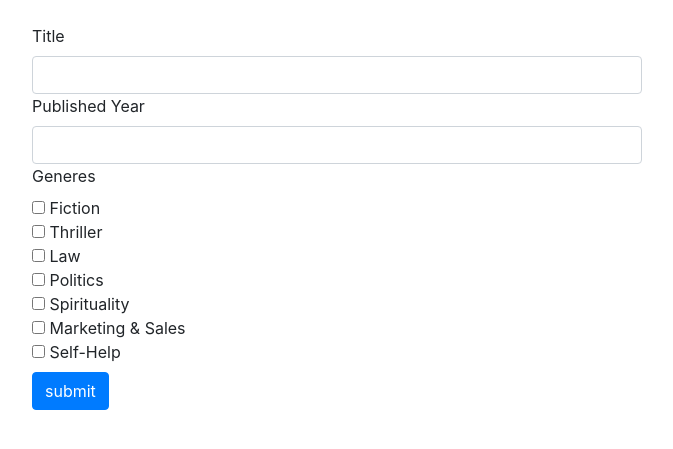
After one commit to thapashishir/jsonb_sqlalchemy, a Flask app: template jsonb_app/templates/edit.html in a window 1280 px wide. The commit adds this page. Shown: the top 449 px of the page, without its empty margins (303-976 px from the left). Run offline with Flask 2, Linux system fonts and the light colour scheme; the template is opened without the code that fills it, so the values that code supplies are empty; some libraries are stand-ins or nearby versions.

Commit message:
switch os + edit

```diff
--- a/jsonb_app/__init__.py
+++ b/jsonb_app/__init__.py
@@ -3,7 +3,7 @@ from flask_sqlalchemy import SQLAlchemy
 
 app = Flask(__name__)
 
-db_url='postgresql+psycopg2://postgres:password@localhost:5432/test_db'
+db_url='postgresql+psycopg2://postgres:passwd@localhost:5432/test_db'
 app.config['SQLALCHEMY_DATABASE_URI'] = db_url
 app.config['SQLALCHEMY_TRACK_MODIFICATIONS'] = False
 
--- a/jsonb_app/models.py
+++ b/jsonb_app/models.py
@@ -1,11 +1,11 @@
-from sqlalchemy.dialects.postgresql import JSONB
+from sqlalchemy.dialects.postgresql.json import JSON
 from jsonb_app import db
 
 class Book (db.Model):
     __tablename__ = "books"
 
     id_ = db.Column(db.Integer, primary_key=True)
-    data = db.Column(JSONB)
+    data = db.Column(JSON)
 
     def __init__(self,data):
         self.data = data
--- /dev/null
+++ b/jsonb_app/templates/edit.html
@@ -0,0 +1,49 @@
+<!DOCTYPE html>
+<html>
+<head>
+	<title></title>
+	<link rel="stylesheet" type="text/css" href="/static/bootstrap/dist/css/bootstrap.min.css">
+</head>
+<body>
+<div class="container col-md-6 mt-4">
+	<form method="POST" action="/add">
+		<label>Title</label>
+		<input  class="form-control" type="text" name="txtTitle"
+		value="{{book.data['title']}}">
+		<label>Published Year</label>
+		<input class="form-control"  type="text" name="txtPublishedYear" value="{{book.data['publish_year']}}">
+		<label>Generes</label>
+		<br>
+		<input type="checkbox" name="chkGeneres" value="Fiction"> Fiction<br>
+		<input type="checkbox" name="chkGeneres" value="Thriller"> Thriller<br>
+		<input type="checkbox" name="chkGeneres" value="Law"> Law<br>
+		<input type="checkbox" name="chkGeneres" value="Politics"> Politics<br>
+		<input type="checkbox" name="chkGeneres" value="Spirituality"> Spirituality<br>
+		<input type="checkbox" name="chkGeneres" value="Marketing & Sales"> Marketing & Sales<br>
+		<input type="checkbox" name="chkGeneres" value="Self-Help"> Self-Help<br>
+		<input class="btn btn-primary mt-2" type="submit" name="" value="submit">
+	</form>
+</div>
+</body>
+<script type="text/javascript">
+	var genres = {{ genres_list | tojson }};
+	console.log(typeof(genres));
+	var checkboxlist = document.getElementsByName("chkGeneres");
+	for (var i = 0; i < checkboxlist.length; i++)
+    {
+        // console.log(checkboxlist[i].value);
+        if (genres.indexOf(checkboxlist[i].value) != -1) {
+  				console.log("element doesn't exist");
+  				checkboxlist[i].checked = true;
+			}
+    }
+	// for(var index in genres){
+	// 	console.log(genres[index]);
+	// 	if(genres[index] == checkboxlist.value){
+
+	// 			checboxlist.checked = true;
+	// 		}
+	// 	}
+
+</script>
+</html>
--- a/jsonb_app/templates/list.html
+++ b/jsonb_app/templates/list.html
@@ -28,7 +28,7 @@
                             {% endfor %}
                         </td>
                         <td>
-                            <a href="#">Details</a>
+                            <a href="/edit/{{book.id_}}">Edit</a>
                         </td>
                     </tr>
                     {% endfor %}
```
Also changed, not shown: jsonb_app/views.py (+10 -7 lines).
